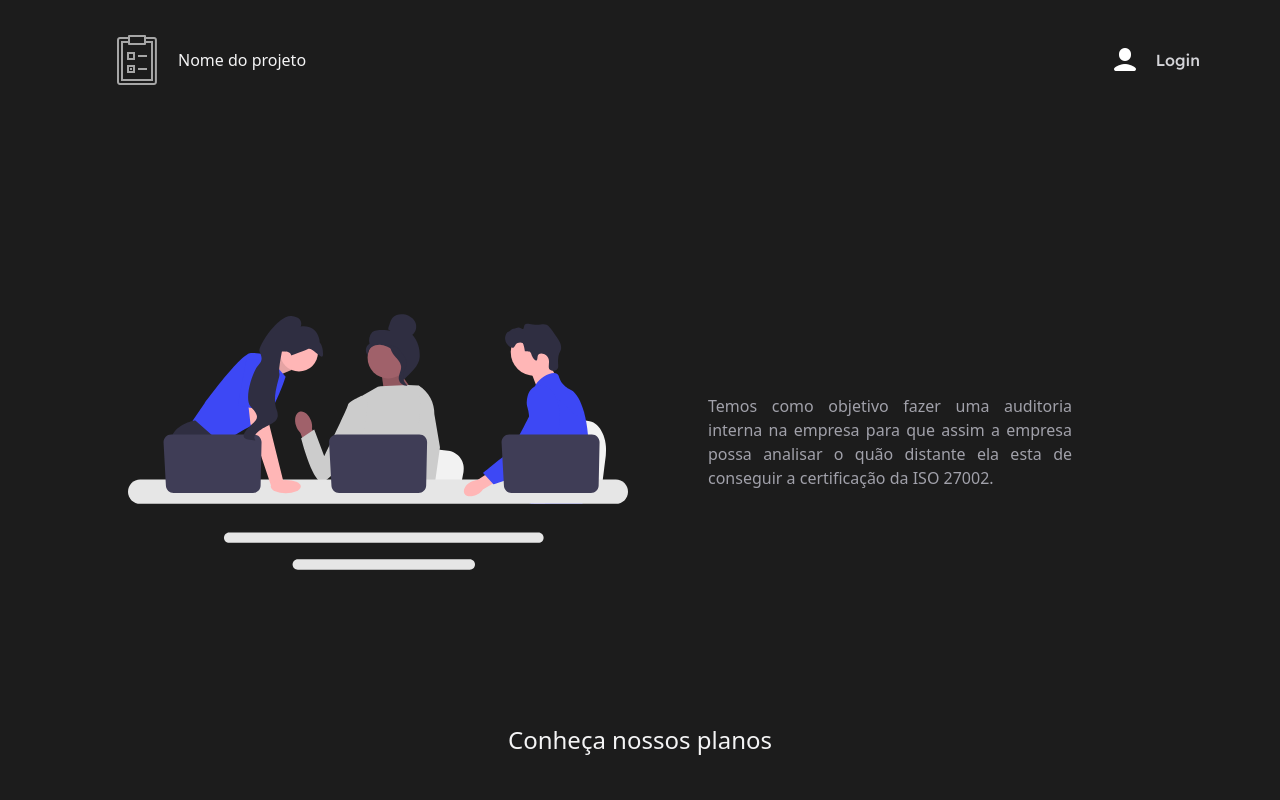
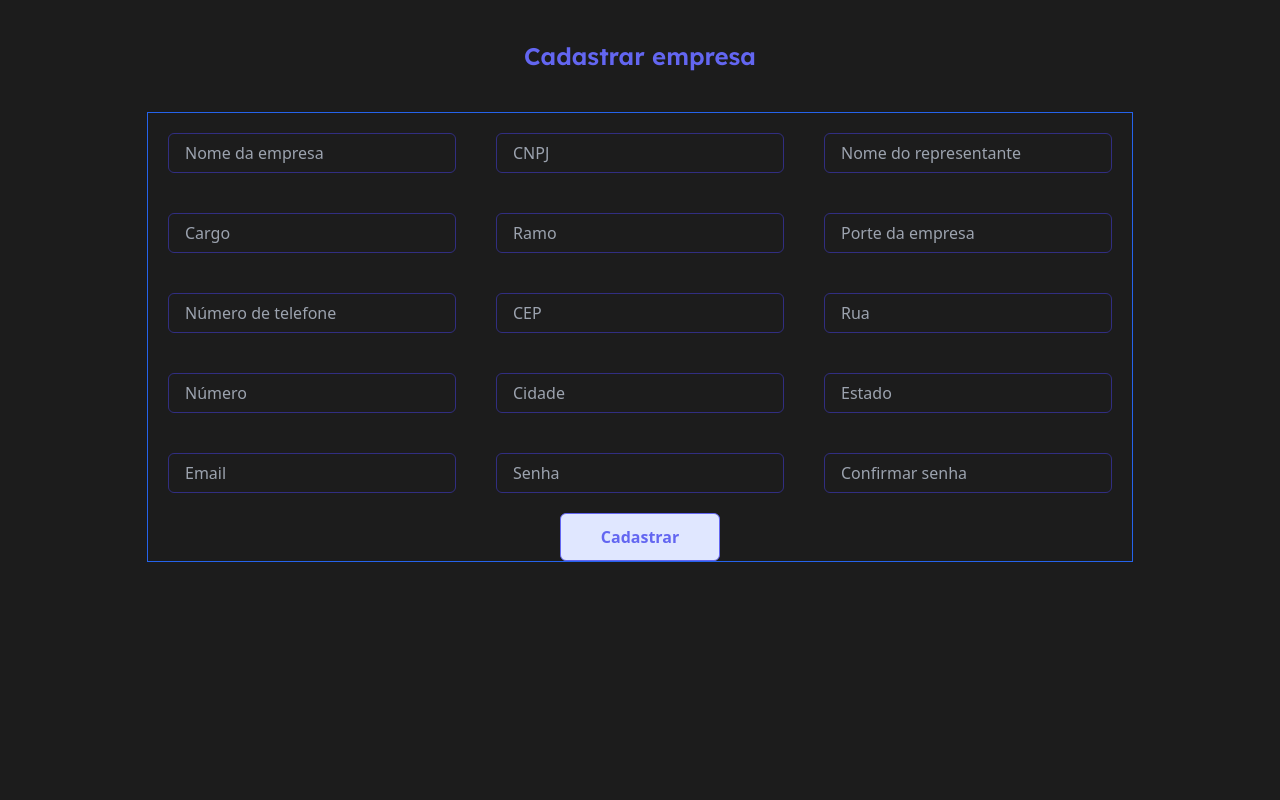
Before and after one commit to FabioSM02/audit-tailwind-next, a React (Vite) app: page / in a window 1280 px wide. Shown: the top 800 px of the page. Built offline with nearby package versions, Linux system fonts and the light colour scheme.

Commit message:
create cadastro.tsx

```diff
--- a/src/App.tsx
+++ b/src/App.tsx
@@ -3,6 +3,7 @@ import React, { useState } from 'react';
 import { Card } from './components/card';
 import { Header } from './components/header';
 import { MembersPhoto } from './components/membersPhoto';
+import { Cadastro } from './pages/Cadastro';
 import { Login } from './pages/Login';
 
 function App() {
@@ -10,10 +11,12 @@ function App() {
 
   return (
     <>
-      <Header />
+
+      <Cadastro />
+      {/* <Header />
       <div className="flex flex-col items-center justify-center">
 
-        {/* <Login /> */}
+        // <Login />
 
 
         <main className="flex justify-between items-center mx-[10%] py-8 w-[80%] h-[85%]">
@@ -24,18 +27,18 @@ function App() {
         </main>
 
         <section className="">
-          {/* degrade entre um preto ou cinza e um roxo escuro */}
+          // degrade entre um preto ou cinza e um roxo escuro
         </section>
 
         <section className="flex flex-col justify-center items-center h-[85%]">
           <p className="text-2xl pb-16">Conheça nossos planos</p>
           <img src="" alt="animação" />
-          {/* <script src="https://cdn.lordicon.com/fudrjiwc.js"></script>
+          /* <script src="https://cdn.lordicon.com/fudrjiwc.js"></script>
           <lord-icon
               src="https://cdn.lordicon.com/pimvysaa.json"
               trigger="loop"
               style="width:250px;height:250px">
-          </lord-icon> */}
+          </lord-icon>
           <div className="flex max-w-[80%]">
             <Card />
             <Card />
@@ -44,13 +47,13 @@ function App() {
         </section>
 
         <section className="">
-          {/* degrade entre um preto ou cinza e um roxo escuro volta */}
+          // degrade entre um preto ou cinza e um roxo escuro volta
         </section>
 
         <section className="flex flex-col justify-center items-center h-[85%] mt-40">
           <p className="">Nossa Equipe</p>
 
-          {/* COLOCAR HOVER NAS FOTOS DOS INTEGRANTES DO GRUPO E MOSTRAR LINKEDIN E NOME */}
+          // COLOCAR HOVER NAS FOTOS DOS INTEGRANTES DO GRUPO E MOSTRAR LINKEDIN E NOME
 
           <div>
             <MembersPhoto />
@@ -61,7 +64,7 @@ function App() {
           <p className="font-inter font-bold text-[#8D8DF3] pb-4">Desenvolvido por SEGMA6 - 2023</p>
           <p className="font-inter font-semibold text-[#8D8DF3]">Fatec São Caetano do Sul</p>
         </footer>
-      </div>
+      </div> */}
     </>
   )
 }
--- /dev/null
+++ b/src/components/campo.tsx
@@ -0,0 +1,16 @@
+import React from 'react';
+
+interface campoProps {
+    teste: HTMLElement;
+}
+
+export function Campo(){
+    return (
+        <div className="mb-4">
+            <label className="text-indigo-500 w-[80px] px-[2px] bg-[#1C1C1C] text-xs relative top-[-18px] left-[110px]">
+                Nome da empresa
+            </label>
+            <input type="text" id="nomeempresa" name="nomeempresa" className="w-72 h-8 z-0 bg-transparent border-[.2px] border-blue-800 rounded-md focus:outline-none px-4" />
+        </div>
+    );
+}
--- /dev/null
+++ b/src/components/fields.tsx
@@ -0,0 +1,31 @@
+import React from "react";
+
+interface FieldProps {
+    id: string; // rever
+    placeholder: string;
+    type: string;
+    minLenght?: number;
+    maxLenght?: number;
+    required: boolean;
+    disable?: boolean;
+}
+
+export function Field( { id, placeholder, type, maxLenght, minLenght, required, disable } : FieldProps ){
+    return (
+        // <div className="flex">
+        //     <label className="text-indigo-500 h-[20px] px-2 bg-[#1C1C1C] text-xs relative top-[12px] left-[160px]">
+        //         {placeholder}
+        //     </label>
+            <input
+                id={id}
+                type={type}
+                maxLength={maxLenght}
+                minLength={minLenght}
+                className="w-72 max-w-xs h-10 px-4 my-5 mx-5 text-[16px] rounded-md bg-transparent border-[.8px] border-indigo-900 focus:border-indigo-500 focus:outline-none"
+                placeholder={placeholder}
+                required={required}
+                disabled={disable}
+            />
+        // </div>
+    );
+}
--- /dev/null
+++ b/src/pages/Cadastro.tsx
@@ -0,0 +1,53 @@
+import React from "react";
+import { Campo } from "../components/campo";
+import { Field } from "../components/fields";
+
+export function Cadastro(){
+    return (
+        <div className="flex flex-col items-center h-[100vh] w-[100vw]">
+            <p className="text-indigo-500 font-lexend font-bold my-10 text-2xl">
+                Cadastrar empresa
+            </p>
+            <form action="" method="get" className="max-w-[1280px] mb-8 border-[.2px] border-blue-600">
+                <fieldset className="flex justify-center">
+                    <Field id="companyName" type="text" placeholder="Nome da empresa" required disable />
+                    <Field id="cpnj" type="" placeholder="CNPJ" required maxLenght={18} minLenght={14} />
+                    <Field id="corporateRepresentative" type="text" placeholder="Nome do representante" required />
+                </fieldset>
+                <fieldset className="flex justify-center">
+                    <Field id="" type="text" placeholder="Cargo" required />
+                    <Field id="branch" type="text" placeholder="Ramo" required disable />
+                    <Field id="" type="text" placeholder="Porte da empresa" required/>
+                </fieldset>
+                <fieldset className="flex justify-center">
+                    <Field id="phone" type="" placeholder="Número de telefone" required />
+                    <Field id="cep" type="" placeholder="CEP" required />
+                    <Field id="street" type="" placeholder="Rua" required disable />
+                </fieldset>
+                <fieldset className="flex justify-center">
+                    <Field id="number" type="" placeholder="Número" required />
+                    <Field id="city" type="" placeholder="Cidade" required disable />
+                    <Field id="state" type="" placeholder="Estado" required disable />
+                </fieldset>
+                <fieldset className="flex justify-center">
+                    <Field id="email" type="email" placeholder="Email" required />
+                    {/* <Field id="checkEmail" type="email" placeholder="Confirmar Email" required /> */}
+                    <Field id="password" type="password" placeholder="Senha" maxLenght={30} minLenght={8} required />
+                    <Field id="checkPassword" type="password" placeholder="Confirmar senha" maxLenght={30} minLenght={8} required />
+                </fieldset>
+                {/* <fieldset className="flex justify-center">
+                    <Field id="checkPassword" type="password" placeholder="Confirmar senha" maxLenght={30} minLenght={8} required />
+                </fieldset> */}
+
+                <fieldset className="flex flex-col items-center justify-center">
+                    <button className="flex justify-center items-center h-12 w-40 border-[.4px] bg-indigo-100 text-indigo-500 font-bold  border-indigo-500 rounded-md focus:outline-none hover:bg-indigo-300 hover:text-indigo-800 hover:transition-colors">
+                        Cadastrar
+                    </button>
+                </fieldset>
+            </form>
+
+            {/* <Campo />
+            <Campo /> */}
+        </div>
+    );
+}
```
Also changed, not shown: 1 other file (tests, documents, lock files or other folders).
